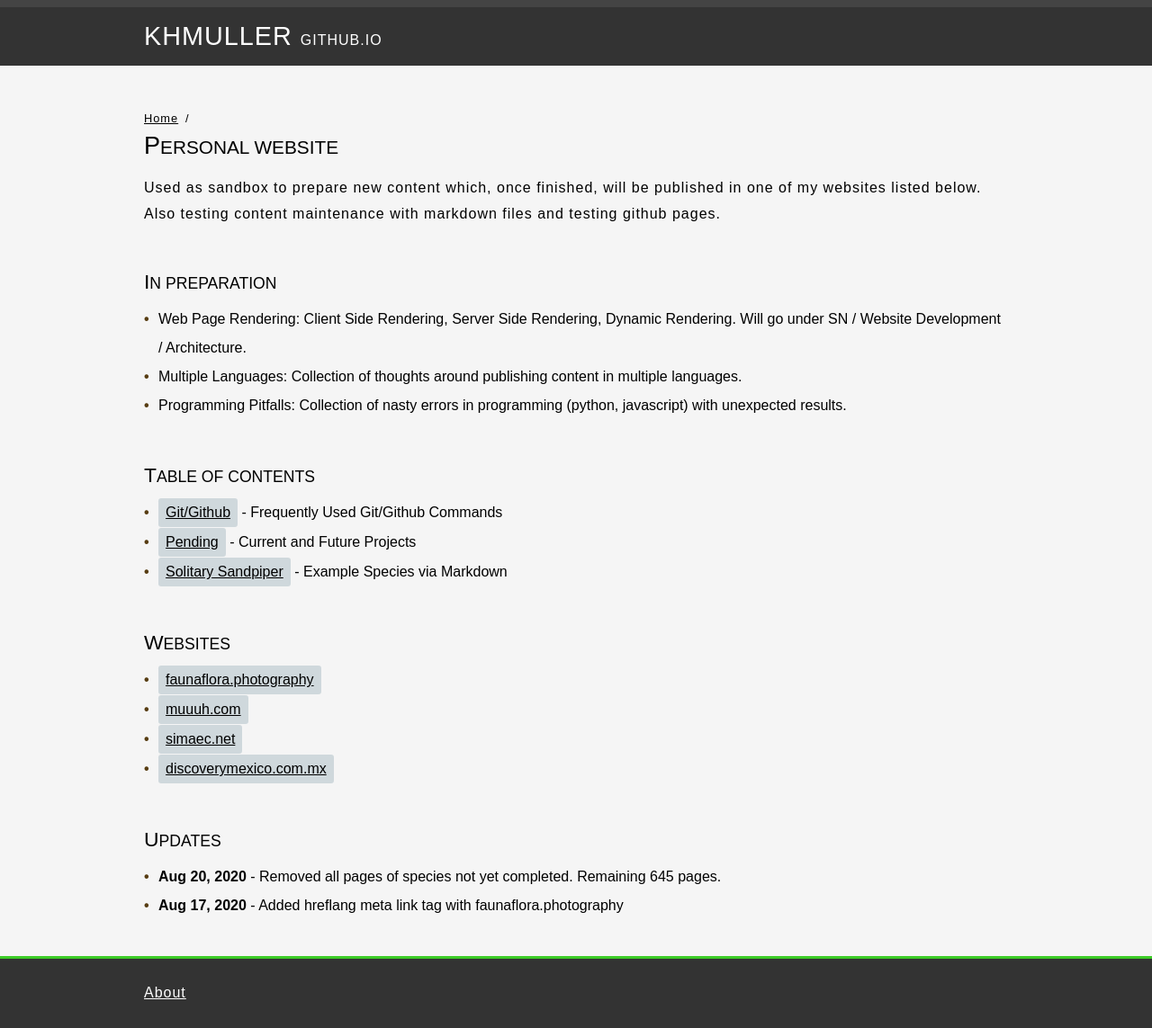
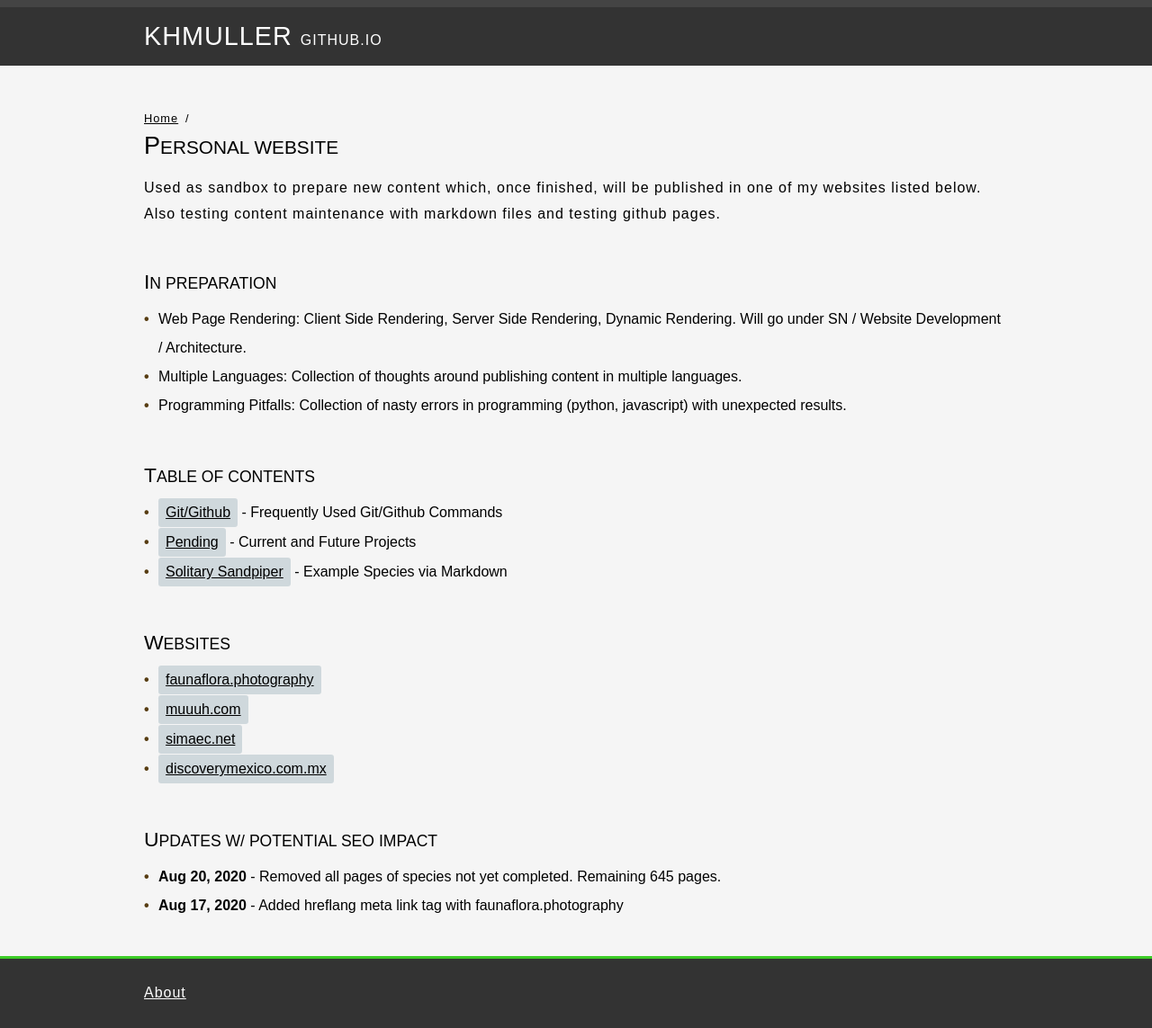
Before and after one commit to KHMuller/khmuller.github.io, a Jekyll site: the page built from index.md, in a window 1280 px wide. Shown: the whole page at 90% size. Built offline with Jekyll 4.4.1, drawn with Linux system fonts in a browser that asks for light colours.

Commit message:
Update index.md

```diff
--- a/index.md
+++ b/index.md
@@ -28,6 +28,6 @@ Used as sandbox to prepare new content which, once finished, will be published i
 - [simaec.net](https://www.simaec.net "Web Publishing")
 - [discoverymexico.com.mx](https://www.discoverymexico.com.mx "Discovery Mexico")
 
-### Updates
+### Updates w/ Potential SEO Impact
 - **Aug 20, 2020** - Removed all pages of species not yet completed. Remaining 645 pages.
 - **Aug 17, 2020** - Added hreflang meta link tag with faunaflora.photography
```
